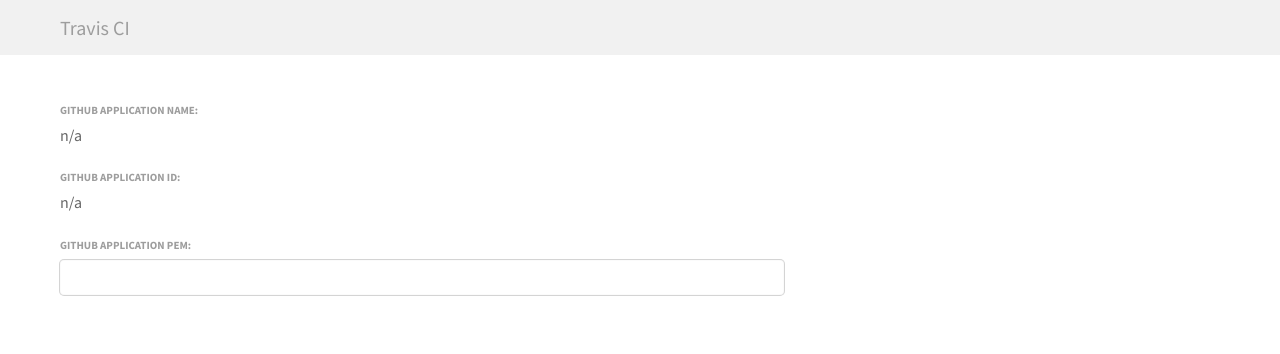
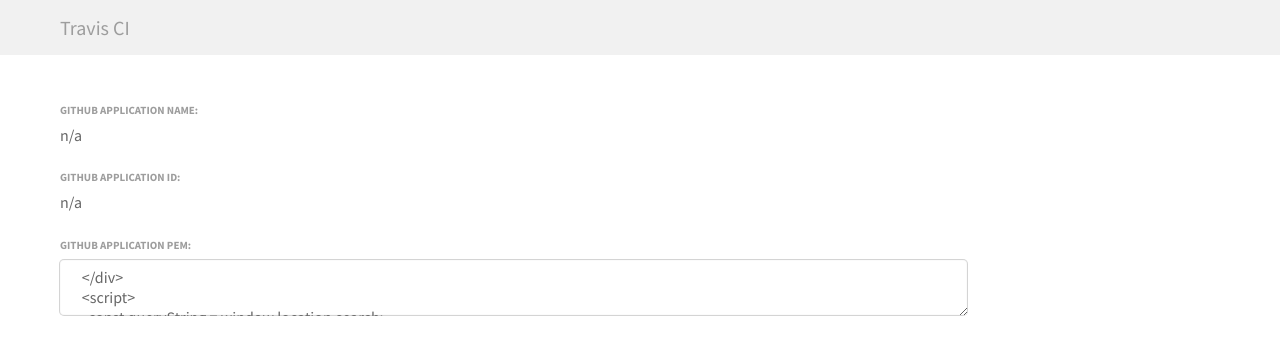
Before and after one commit to travis-pro/travis-pro.github.io, a plain HTML site: page callback/index.html in a window 1280 px wide. Drawn offline with Linux system fonts and the light colour scheme.

Commit message:
textarea for key

```diff
--- a/callback/index.html
+++ b/callback/index.html
@@ -10,7 +10,7 @@
       <h6 class="label">GitHub Application ID: </h6>
       <a id="gh_app_id_value">n/a</a>
       <h6 class="label">GitHub Application PEM:</h6>
-      <input type="text" id="gh_app_pem_value" style="width:60%"` value=''/>
+      <textarea id="gh_app_pem_value" style="width:75%"` value=''/>
     </div>
     <script>
       const queryString = window.location.search;
```
